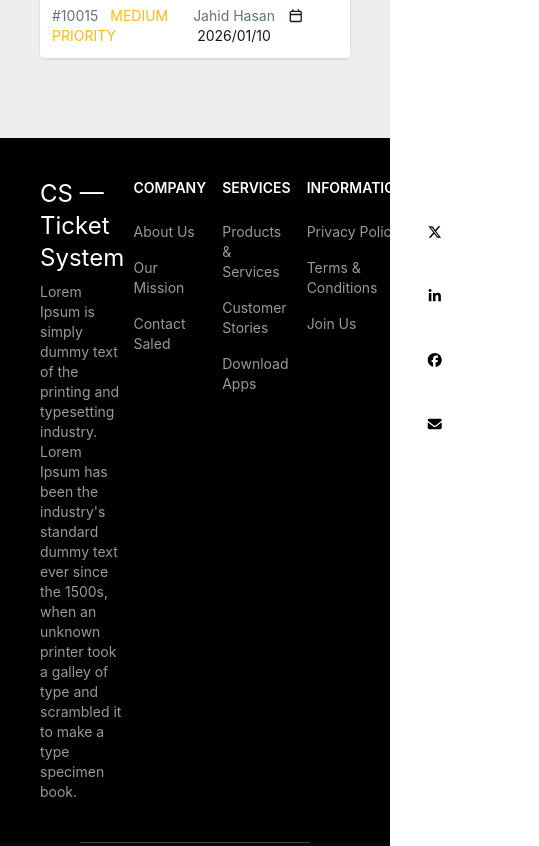
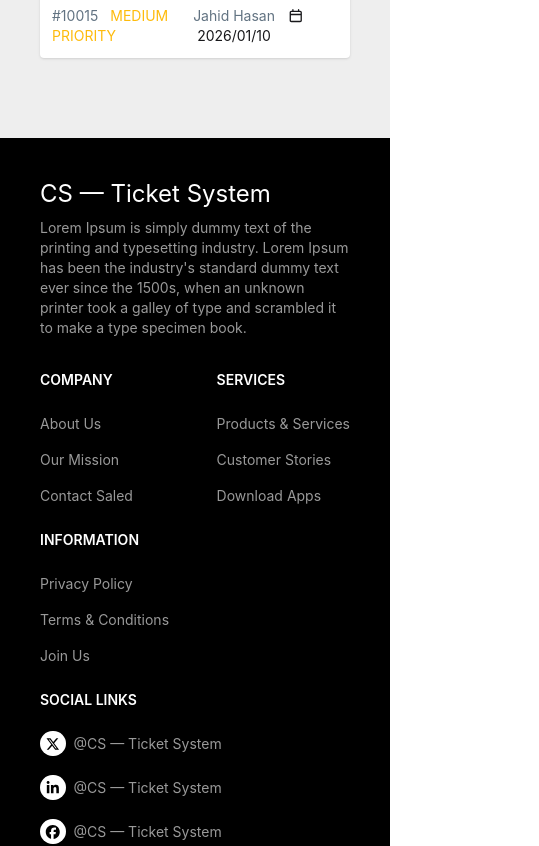
Before and after one commit to rakibmahmudanik/PH-Assignment-7, a React (Vite) app: page / in a window 390 px wide. Shown: the part 3820-4666 px from the top of the page, 539 px wide, since content can reach past the window. Built offline with nearby package versions, Linux system fonts and the light colour scheme.

Commit message:
Touching all perfection and finising the project

```diff
--- a/src/components/Footer/Footer.jsx
+++ b/src/components/Footer/Footer.jsx
@@ -10,8 +10,8 @@ import { faEnvelope } from "@fortawesome/free-solid-svg-icons";
 const Footer = () => {
   return (
     <div>
-      <footer className="footer w-full flex justify-between gap-4 bg-black  sm:footer-horizontal  p-10 md:p-20">
-        <aside className="w-[25%] text-white ">
+      <footer className="footer w-full flex flex-wrap justify-between gap-4 bg-black  p-10 md:p-20">
+        <aside className="w-full lg:w-[25%] text-white  mb-4">
           <h1 className="text-2xl">CS — Ticket System</h1>
           <p className="opacity-60">
             Lorem Ipsum is simply dummy text of the printing and typesetting
```
Also changed, not shown: 1 other file (tests, documents, lock files or other folders).
